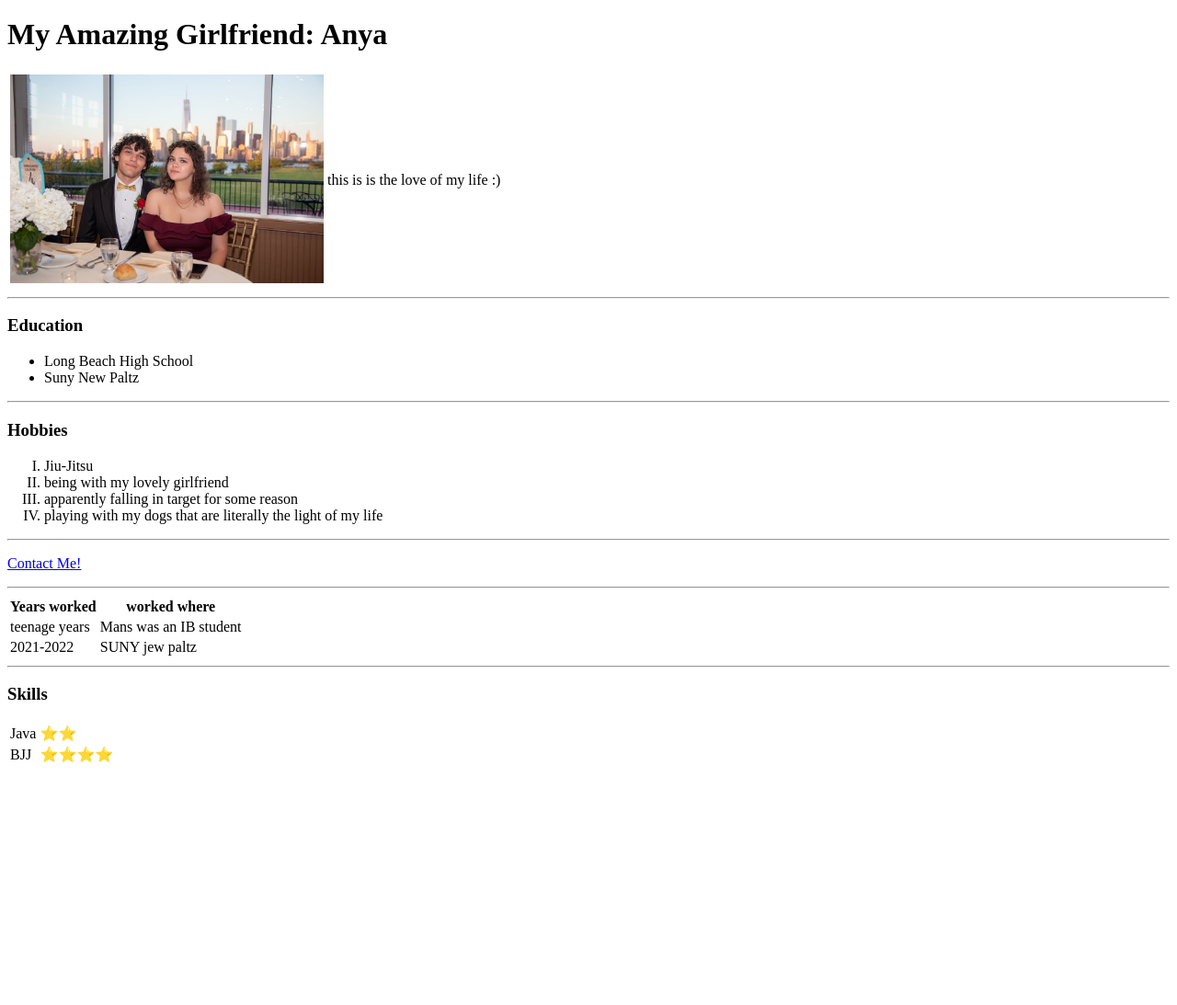
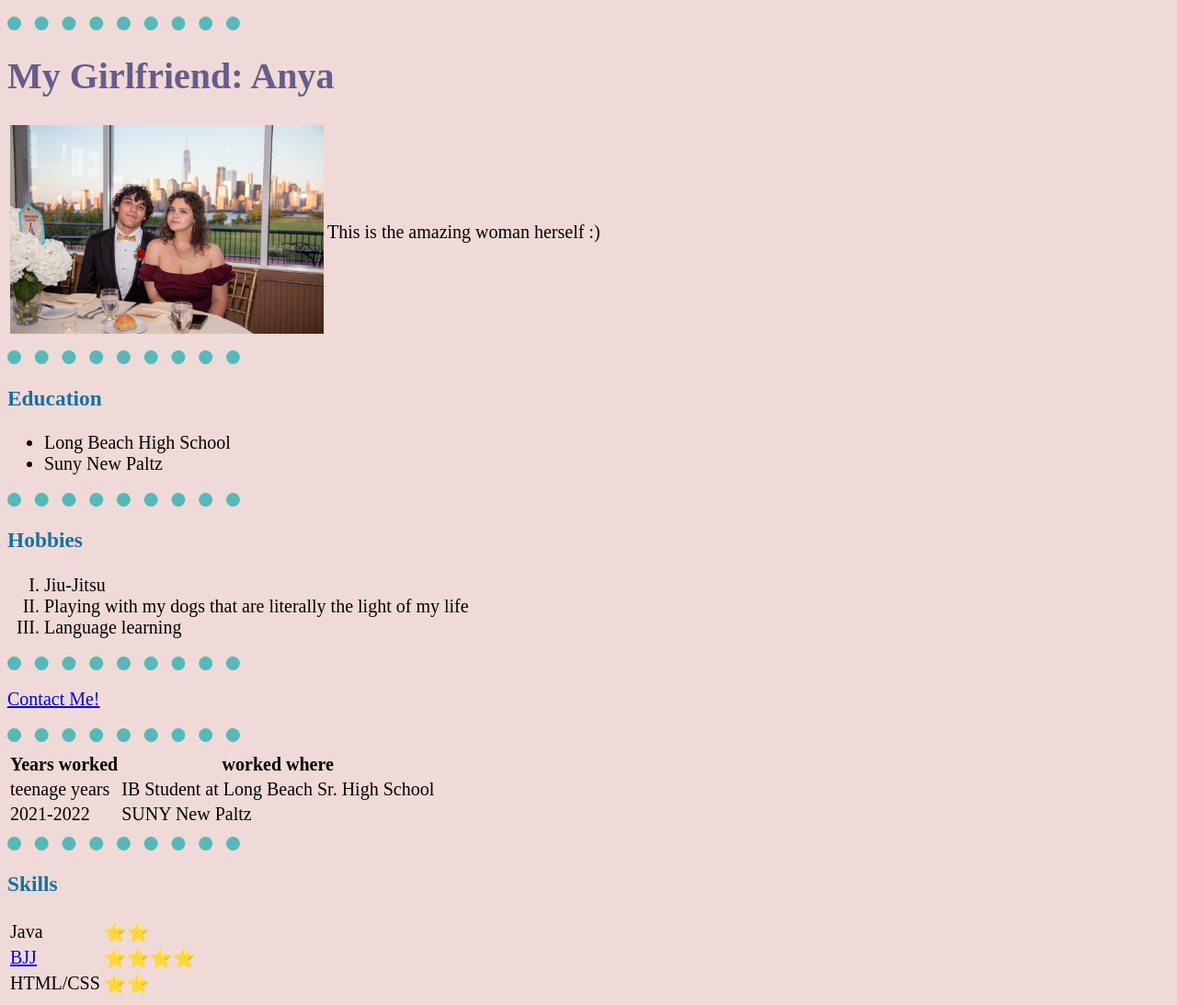
Before and after one commit to peternav2/firstSite, a plain HTML site: page index.html in a window 1280 px wide. Shown: the part 502-1595 px from the top of the page at 92% size. Before the commit the page ends 1343 px from the top, so only its background shows below. Drawn offline with Linux system fonts and the light colour scheme.

Commit message:
Add files via upload

```diff
--- a/index.html
+++ b/index.html
@@ -17,7 +17,7 @@
           <p>Student of <em>computer science</em> at <strong><a href="https://www.newpaltz.edu/" target = "_blank">SUNY New Paltz</a></strong></p>
           <br>
           <p>
-            I am a student who knows absolutely nothings baout cs rn and i just doing this website to practice some html
+            I am a student who knows absolutely nothings about cs rn and i just doing this website to practice some html
           </p>
         </td>
       </tr>
@@ -25,7 +25,7 @@
      <h1>Peter Navarrete</h1>
 
      <hr />
-     <h1>My Amazing Girlfriend: Anya</h1>
+     <h1>My Girlfriend: Anya</h1>
      <table>
        <tr>
          <td>
@@ -33,7 +33,7 @@
            width = "341" height = "227">
          </td>
          <td>
-           this is is the love of my life :)
+           This is the amazing woman herself :)
          </td>
        </tr>
      </table>
@@ -52,9 +52,8 @@
       <p>
         <ol type = "I">
           <li>Jiu-Jitsu</li>
-          <li>being with my lovely girlfriend</li>
-          <li>apparently falling in target for some reason</li>
-          <li>playing with my dogs that are literally the light of my life</li>
+          <li>Playing with my dogs that are literally the light of my life</li>
+          <li>Language learning</li>
         </ol>
       </p>
       <hr>
@@ -75,11 +74,11 @@
          </thead>
         <tr>
           <td>teenage years</td>
-          <td>Mans was an IB student</td>
+          <td>IB Student at Long Beach Sr. High School</td>
         </tr>
         <tr>
           <td>2021-2022</td>
-          <td>SUNY jew paltz</td>
+          <td>SUNY New Paltz</td>
         </tr>
       </table>
       <hr>
@@ -90,8 +89,12 @@
           <td>⭐️⭐️</td>
         </tr>
         <tr>
-          <td>BJJ</td>
+          <td><a href="hobbies.html" target="_blank">BJJ</a></td>
           <td>⭐️⭐️⭐️⭐️</td>
+        </tr>
+        <tr>
+          <td>HTML/CSS</td>
+          <td>⭐️⭐️</td>
         </tr>
       </table>
   </body>
--- /dev/null
+++ b/styles.css
@@ -0,0 +1,26 @@
+body {
+  background-color: #EFDAD7;
+  font-size: 20px;
+}
+h1{
+  color: #655D8A;
+}
+h3{
+  color:#1572A1;
+}
+hr {
+  border-style: dotted none none;
+  width:20%;
+  border-width: 15px;
+  margin-left: 0;
+  border-color:#54BAB9;
+
+}
+.blue {
+  color:blue;
+}
+.paragraph{
+  font-size: 17px;
+  margin-right: 400px;
+
+}
```
Also changed, not shown: contacts.html (+6 -10 lines), hobbies.html (added, +33 -0 lines), 2 other files.
